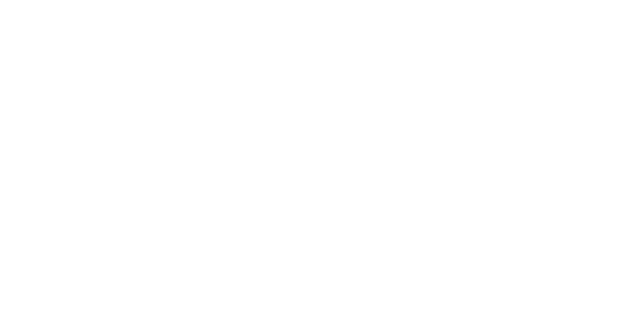
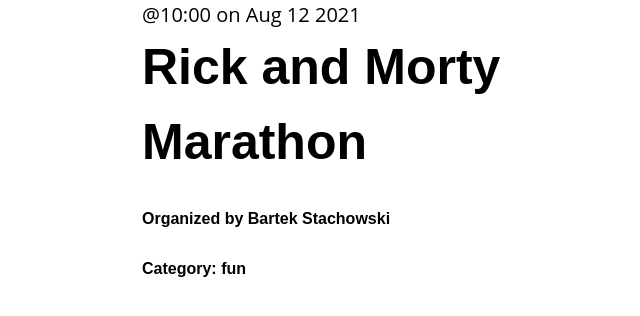
Before and after one commit to BartoszStachowski/event-manager, a Vue app: page /event/1 in a window 1280 px wide. Shown: the top 316 px of the page, without its empty margins (268-908 px from the left). Built offline with nearby package versions, Linux system fonts and the light colour scheme; data requests are answered from the project's data file.

Commit message:
*create eventShow component *create new path in router *create redirect in eventCard

```diff
--- a/src/components/EventCard.vue
+++ b/src/components/EventCard.vue
@@ -1,9 +1,14 @@
 <template>
-  <div class="event-card -shadow">
-    <span class="eyebrow">@{{ event.time }} on {{ event.date }}</span>
-    <h4 class="title">{{ event.title }}</h4>
-    <BaseIcon name="users">{{ event.attendees.length }} attending</BaseIcon>
-  </div>
+  <router-link
+    class="event-link"
+    :to="{ name: 'event-show', params: { id: event.id } }"
+  >
+    <div class="event-card -shadow">
+      <span class="eyebrow">@{{ event.time }} on {{ event.date }}</span>
+      <h4 class="title">{{ event.title }}</h4>
+      <BaseIcon name="users">{{ event.attendees.length }} attending</BaseIcon>
+    </div>
+  </router-link>
 </template>
 
 <script>
--- a/src/main.js
+++ b/src/main.js
@@ -8,5 +8,5 @@
 new Vue({
   router,
   store,
-  render: (h) => h(App),
+  render: h => h(App),
 }).$mount('#app');
--- a/src/router/index.js
+++ b/src/router/index.js
@@ -1,6 +1,7 @@
 import Vue from 'vue';
 import VueRouter from 'vue-router';
 import EventList from '../views/EventList';
+import EventShow from '../views/EventShow';
 
 Vue.use(VueRouter);
 
@@ -9,6 +10,12 @@
     path: '/',
     name: 'event-list',
     component: EventList,
+  },
+  {
+    path: '/event/:id',
+    name: 'event-show',
+    component: EventShow,
+    props: true,
   },
 ];
 
--- /dev/null
+++ b/src/views/EventShow.vue
@@ -0,0 +1,32 @@
+<template>
+  <div>
+    <div class="event-header">
+      <span class="eyebrow">@{{ event.time }} on {{ event.date }}</span>
+      <h1 class="title">{{ event.title }}</h1>
+      <h5>Organized by {{ event.organizer ? event.organizer : '' }}</h5>
+      <h5>Category: {{ event.category }}</h5>
+    </div>
+  </div>
+</template>
+
+<script>
+import { mapState, mapActions } from 'vuex';
+
+export default {
+  name: 'EventShow',
+  props: ['id'],
+  created() {
+    this.fetchEvent(this.id);
+  },
+  computed: mapState({
+    event: state => state.event.event,
+  }),
+  methods: mapActions('event', ['fetchEvent']),
+};
+</script>
+
+<style scoped>
+.event-header > .title {
+  margin: 0;
+}
+</style>
```
